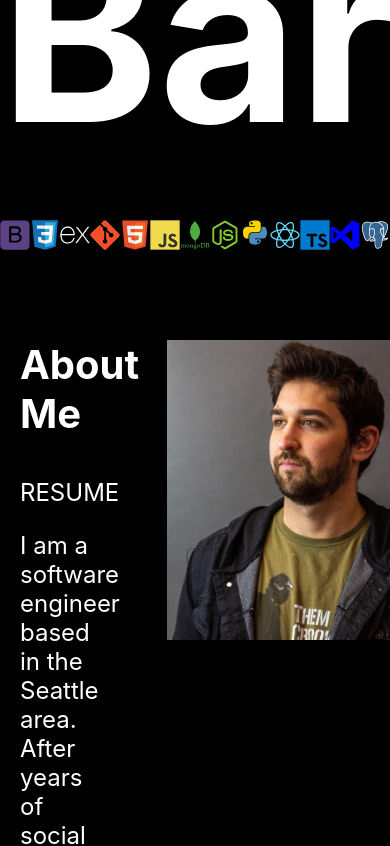
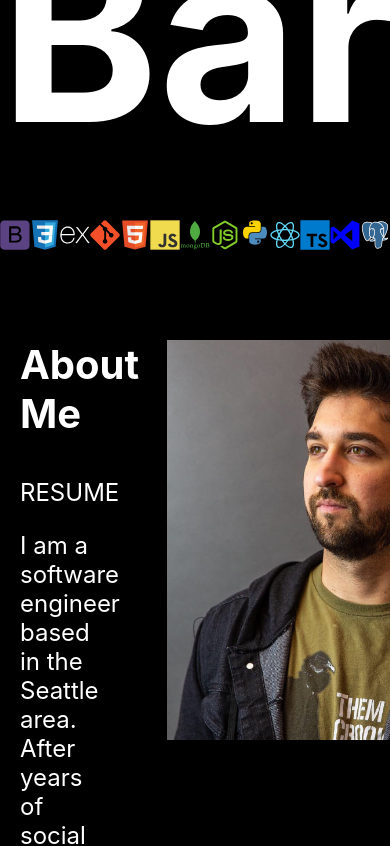
Before and after one commit to zbarovsky/portfolio, a Next.js app: page / in a window 390 px wide. Shown: the part 615-1461 px from the top of the page. Built offline with nearby package versions, Linux system fonts and the light colour scheme.

Commit message:
adjusted headshot sizing, made more mobile friendly

```diff
--- a/styles/globals.css
+++ b/styles/globals.css
@@ -72,8 +72,7 @@ li:hover {
 }
 
 .aboutme img {
-  width: 300px;
-  height: 300px;
+  width: 25em;
   margin-top: 40px;
 }
 
```
